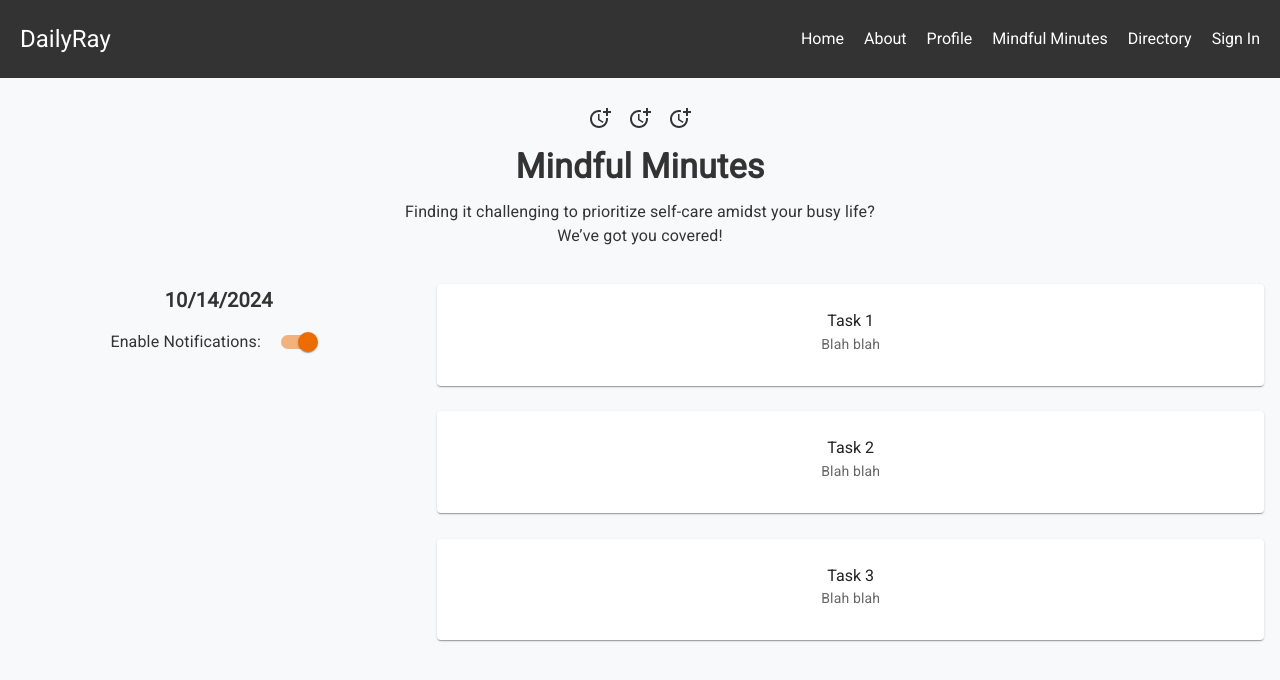
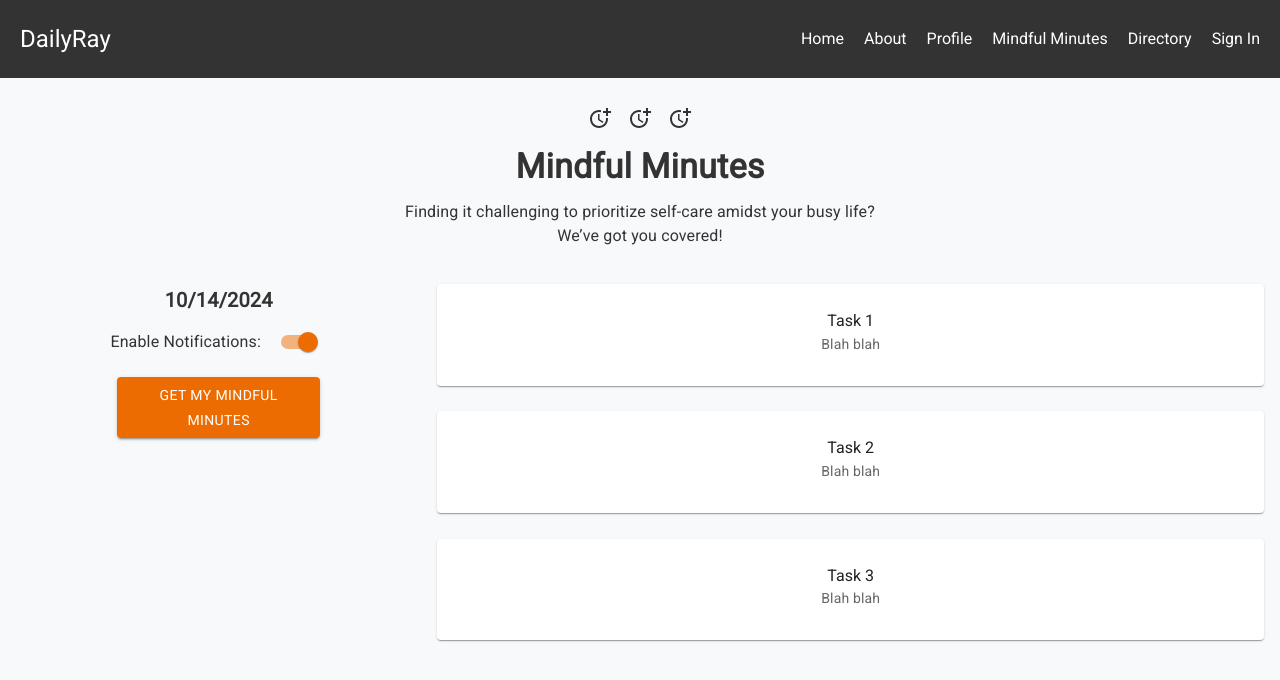
Before and after one commit to UFL-CEN3031-Group-1/Daily-Rays, a React (Vite) app in the folder client/: page /mindfulminutes in a window 1280 px wide. Shown: the top 680 px of the page. Built offline with nearby package versions, Linux system fonts and the light colour scheme; no server answers.

Commit message:
added get mindful minutes button

```diff
--- a/client/src/components/MindfulMinutes.jsx
+++ b/client/src/components/MindfulMinutes.jsx
@@ -8,11 +8,25 @@ import { Grid2 } from '@mui/material';
 import Card from '@mui/material/Card';
 import CardContent from '@mui/material/CardContent';
 import Switch from '@mui/material/Switch';
+import Button from '@mui/material/Button';
 
 const MindfulMinutes = () => {
     const today = new Date();
     const formattedDate = today.toLocaleDateString();
     const label = { inputProps: { 'aria-label': 'Switch demo' } };
+
+    const handleClick = async () => {
+        try {
+            const response = await fetch('http://localhost:5050/api/getcalendar'); // Adjust the URL as needed
+            if (!response.ok) {
+                throw new Error('Network response was not ok');
+            }
+            const data = await response.json();
+            console.log(data); // Handle the response data as needed
+        } catch (error) {
+            console.error('There was a problem with the fetch operation:', error);
+        }
+    };
 
     return (
         <div>
@@ -41,6 +55,16 @@ const MindfulMinutes = () => {
                             Enable Notifications:
                         </Typography>
                         <Switch {...label} defaultChecked color="warning" />
+                    </Box>
+                    <Box display="flex" justifyContent="center" marginTop={2}>
+                        <Button
+                            variant="contained"
+                             color="warning"
+                            onClick={handleClick}
+                            sx={{ width: '50%' }} // Set button width to half
+                        >
+                            Get my Mindful Minutes
+                        </Button>
                     </Box>
 
                 </Grid2>
```
